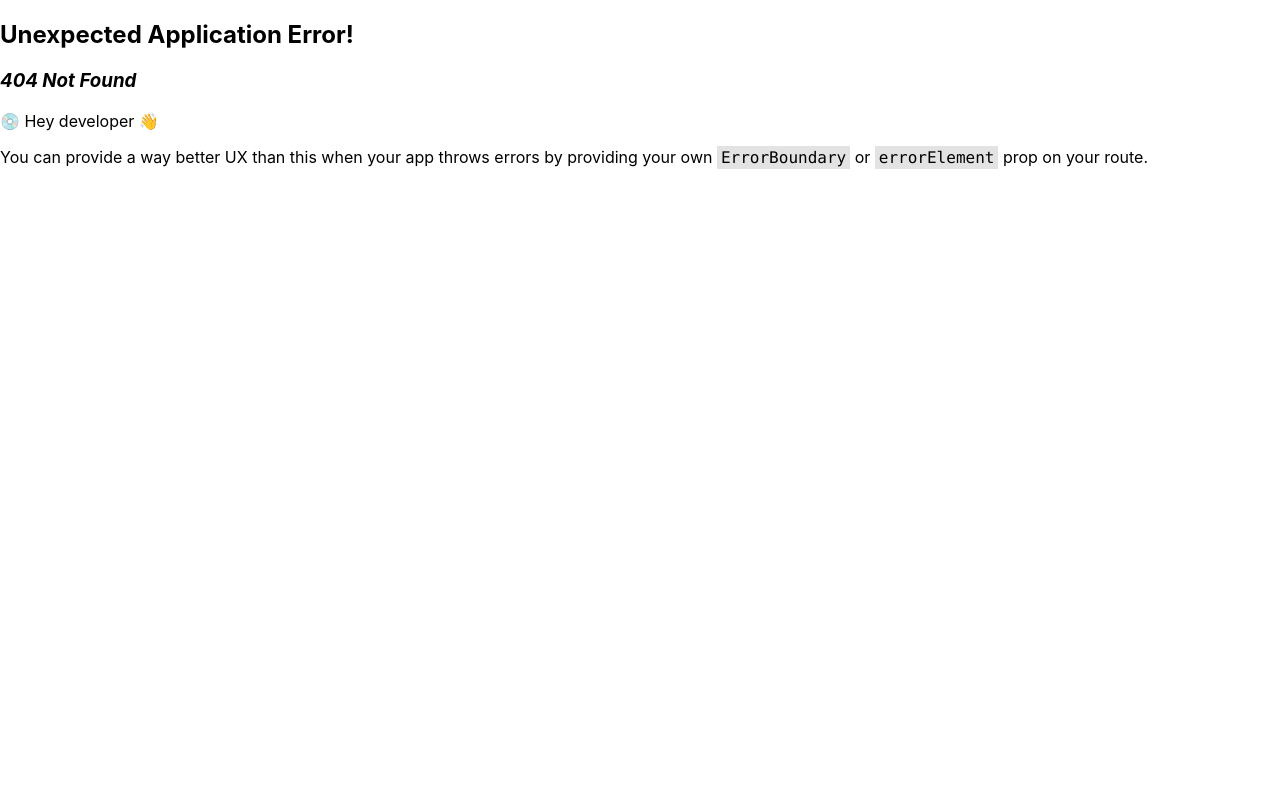
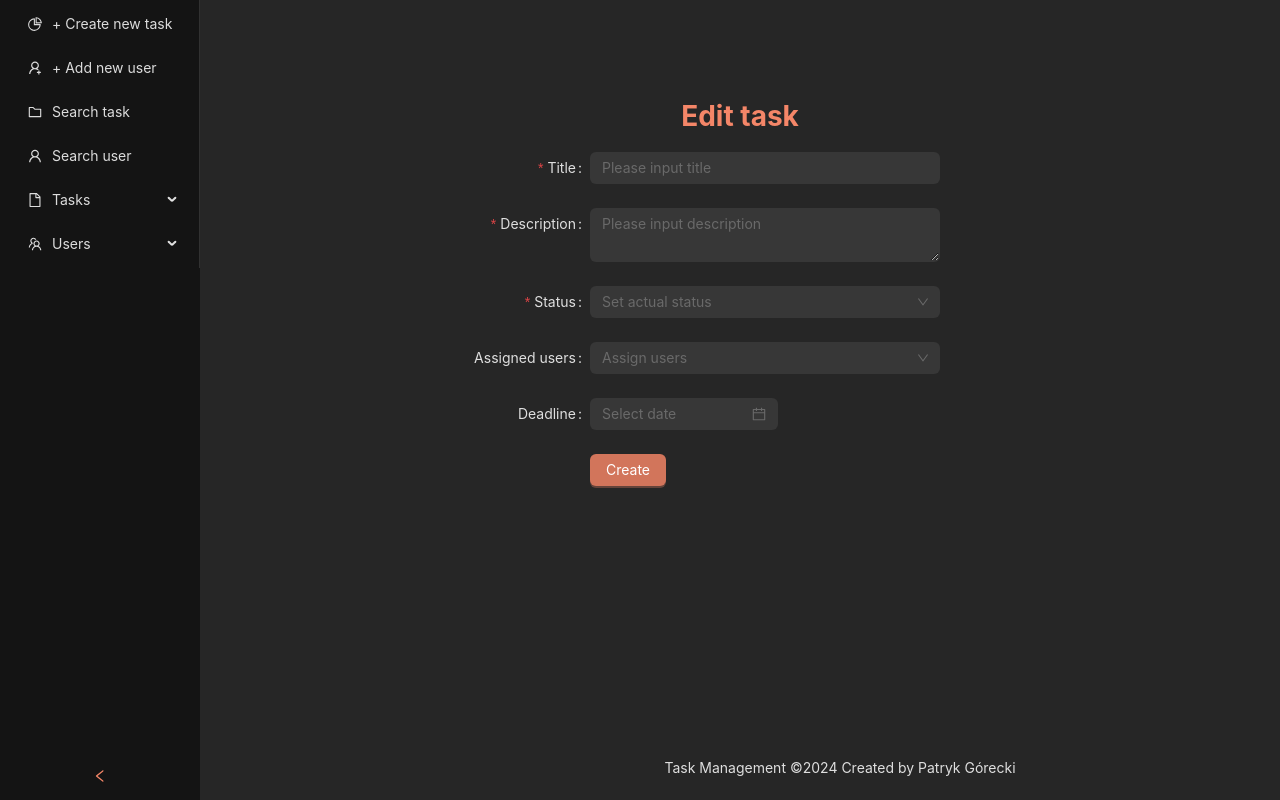
Before and after one commit to pgorecky/ZadaniaRekrutacyjne, a React (Create React App) app in the folder ReactClient/task-management/: page /task/1/edit in a window 1280 px wide. Before the commit this address had no page. Built offline with nearby package versions, Linux system fonts and the light colour scheme; no server answers.

Commit message:
Z2-feat:edit task page

```diff
--- a/ReactClient/task-management/package.json
+++ b/ReactClient/task-management/package.json
@@ -9,6 +9,7 @@
     "@testing-library/user-event": "^13.5.0",
     "antd": "^5.21.4",
     "axios": "^1.7.7",
+    "moment": "^2.30.1",
     "react": "^18.3.1",
     "react-dom": "^18.3.1",
     "react-router-dom": "^6.27.0",
--- /dev/null
+++ b/ReactClient/task-management/src/pages/EditTaskPage.jsx
@@ -0,0 +1,213 @@
+import {getRequest, postRequest} from "../service/API_CONFIG";
+import {Alert, Button, DatePicker, Form, Input, Select} from "antd";
+import React, {useEffect, useState} from "react";
+import {useParams} from "react-router-dom";
+import moment from "moment";
+import axios from "axios";
+const {Option} = Select;
+
+const formItemLayout = {
+    labelCol: {
+        xs: {
+            span: 24,
+        },
+        sm: {
+            span: 6,
+        },
+    },
+    wrapperCol: {
+        xs: {
+            span: 24,
+        },
+        sm: {
+            span: 14,
+        },
+    },
+};
+
+const EditTaskPage = () => {
+    const [componentVariant, setComponentVariant] = useState('filled');
+    const [successMessage, setSuccessMessage] = useState('');
+    const [errorMessage, setErrorMessage] = useState('');
+    const {id} = useParams();
+    const [users, setUsers] = useState([])
+    const [form] = Form.useForm();
+
+    const onFormVariantChange = ({variant}) => {
+        setComponentVariant(variant);
+    };
+
+    useEffect(() => {
+        getRequest(`/tasks/${id}`)
+            .then(r => {
+                form.setFieldsValue({
+                    title: r.data.title,
+                    description: r.data.description,
+                    status: r.data.status,
+                    deadline: moment([r.data.deadline[0], r.data.deadline[1] - 1, r.data.deadline[2]]),
+                    assignedUsers: r.data.assignedUsers.map(user => user.id)
+                });
+            })
+            .catch(error => {
+                console.error("Error fetching user data:", error);
+            });
+        getRequest('/users/all').then(r => {
+            setUsers(r.data)
+        });
+    }, [id, form]);
+
+    const options = [];
+
+    users.map(user => {
+        options.push({
+            label: `${user.firstName} ${user.lastName}`,
+            value: user.id
+        })
+    });
+
+    function submitForm(values) {
+        const formattedValues = {
+            ...values,
+            deadline: values.deadline ? values.deadline.format('YYYY-MM-DD') : null
+        };
+
+        console.log(formattedValues);
+        axios.put(`/tasks/${id}`, formattedValues)
+            .then(() => {
+                setSuccessMessage('Successfully edited task');
+            })
+            .catch(error => {
+                if (error.response && error.response.data) {
+                    const title = error.response.data.title || "";
+                    const description = error.response.data.description || "";
+
+                    setErrorMessage(`${title}, ${description}`);
+                }
+            });
+    }
+
+    return <>
+        <h1 style={{color: '#F48668'}}>Edit task</h1>
+        <Form
+            {...formItemLayout}
+            form={form}
+            onValuesChange={onFormVariantChange}
+            variant={componentVariant}
+            style={{
+                minWidth: 600,
+                maxWidth: 800,
+            }}
+            initialValues={{
+                variant: componentVariant,
+            }}
+            onFinish={submitForm}
+        >
+
+            <Form.Item
+                label="Title"
+                name="title"
+                rules={[
+                    {
+                        required: true,
+                        message: 'Please input task title!',
+                    },
+                ]}
+            >
+                <Input placeholder="Please input title"/>
+            </Form.Item>
+
+            <Form.Item
+                label="Description"
+                name="description"
+                rules={[
+                    {
+                        required: true,
+                        message: 'Describe the content of the task!',
+                    },
+                ]}
+            >
+                <Input.TextArea placeholder="Please input description"/>
+            </Form.Item>
+
+            <Form.Item
+                label="Status"
+                name="status"
+                rules={[
+                    {
+                        required: true,
+                        message: 'Please input status!',
+                    },
+                ]}
+            >
+                <Select placeholder="Set actual status">
+                    <Option value="SUBMITTED">Submitted</Option>
+                    <Option value="IN_PROGRESS">In Progress</Option>
+                    <Option value="REOPENED">Reopened</Option>
+                    <Option value="DONE">Done</Option>
+                </Select>
+            </Form.Item>
+
+            <Form.Item
+                label="Assigned users"
+                name="assignedUsers"
+                rules={[
+                    {
+                        required: false,
+                    },
+                ]}
+            >
+                <Select
+                    placeholder="Assign users"
+                    mode="multiple"
+                    options={options}>
+                </Select>
+            </Form.Item>
+
+            <Form.Item
+                label="Deadline"
+                name="deadline"
+                rules={[
+                    {
+                        required: false,
+                        message: 'Please deadline!',
+                    },
+                ]}
+            >
+                <DatePicker/>
+            </Form.Item>
+
+            <Form.Item
+                wrapperCol={{
+                    offset: 6,
+                    span: 16,
+                }}
+            >
+                <Button type="primary" htmlType="submit" onClick={submitForm}>
+                    Create
+                </Button>
+            </Form.Item>
+            {successMessage && (
+                <Alert
+                    message="Success"
+                    description={successMessage}
+                    type="success"
+                    showIcon
+                    closable
+                    onClose={() => setSuccessMessage('')}
+                />
+            )}
+            {errorMessage && (
+                <Alert
+                    message="Failure to create task"
+                    description={errorMessage}
+                    type="error"
+                    showIcon
+                    closable
+                    onClose={() => setErrorMessage('')}
+                />
+            )}
+        </Form>
+    </>
+}
+
+export default EditTaskPage;
--- a/ReactClient/task-management/src/pages/TaskPage.jsx
+++ b/ReactClient/task-management/src/pages/TaskPage.jsx
@@ -1,8 +1,9 @@
 import {Avatar, Badge, Descriptions, Progress, Tooltip} from "antd";
-import {useParams} from "react-router-dom";
+import {useNavigate, useParams} from "react-router-dom";
 import React, {useEffect, useState} from "react";
 import {getRequest} from "../service/API_CONFIG";
 import getRandomPastelColor, {getInitials} from "../utils/Utils";
+import {EditOutlined} from "@ant-design/icons";
 
 const TaskPage = () => {
     const {id} = useParams();
@@ -11,6 +12,7 @@ const TaskPage = () => {
     const [status, setStatus] = useState('')
     const [deadline, setDeadline] = useState([])
     const [assignedUsers, setAssignedUsers] = useState([])
+    const navigate = useNavigate()
 
     useEffect(() => {
         getRequest(`/tasks/${id}`)
@@ -50,7 +52,12 @@ const TaskPage = () => {
         });
     };
 
-    return <>
+    return <div style={{
+        display: "flex",
+        flexDirection: "row",
+        alignItems: "start",
+        justifyContent: "start"
+    }}>
         <Descriptions title="Task Info" bordered layout={'horizontal'} column={1} style={{minWidth: 400, maxWidth: 800}}>
             <Descriptions.Item label="Title">{title}</Descriptions.Item>
             <Descriptions.Item label="Description">{description}</Descriptions.Item>
@@ -63,7 +70,8 @@ const TaskPage = () => {
                 </Avatar.Group>
             </Descriptions.Item>
         </Descriptions>
-    </>
+        <EditOutlined style={{fontSize: '1.5rem', color: "gray", cursor: "pointer"}} onClick={() => navigate(`/task/${id}/edit`)}/>
+    </div>
 }
 
 export default TaskPage
--- a/ReactClient/task-management/src/pages/UserPage.jsx
+++ b/ReactClient/task-management/src/pages/UserPage.jsx
@@ -1,14 +1,15 @@
 import {Descriptions} from "antd";
-import {useParams} from "react-router-dom";
+import {useNavigate, useParams} from "react-router-dom";
 import {useEffect, useState} from "react";
 import {getRequest} from "../service/API_CONFIG";
-import {MailOutlined, UserOutlined} from "@ant-design/icons";
+import {EditOutlined, MailOutlined, UserOutlined} from "@ant-design/icons";
 
 const UserPage = () => {
     const {id} = useParams();
     const [firstName, setFirstName] = useState('')
     const [lastName, setLastName] = useState('')
     const [email, setEmail] = useState('')
+    const navigate = useNavigate()
 
     useEffect(() => {
         getRequest(`/users/${id}`)
@@ -19,13 +20,19 @@ const UserPage = () => {
             })
     }, [id]);
 
-    return <>
+    return <div style={{
+        display: "flex",
+        flexDirection: "row",
+        alignItems: "start",
+        justifyContent: "start"
+    }}>
         <Descriptions title="User Info" bordered layout={'horizontal'} column={1}>
             <Descriptions.Item label="First Name"><UserOutlined /> {firstName}</Descriptions.Item>
             <Descriptions.Item label="Last Name"><UserOutlined /> {lastName}</Descriptions.Item>
             <Descriptions.Item label="E-mail"><MailOutlined /> {email}</Descriptions.Item>
         </Descriptions>
-    </>
+        <EditOutlined style={{fontSize: '1.5rem', color: "gray", cursor: "pointer"}} onClick={() => navigate(`/user/${id}/edit`)}/>
+    </div>
 }
 
 export default UserPage
```
Also changed, not shown: ReactClient/task-management/src/index.js (+11 -1 lines), 1 other file (tests, documents, lock files or other folders).
